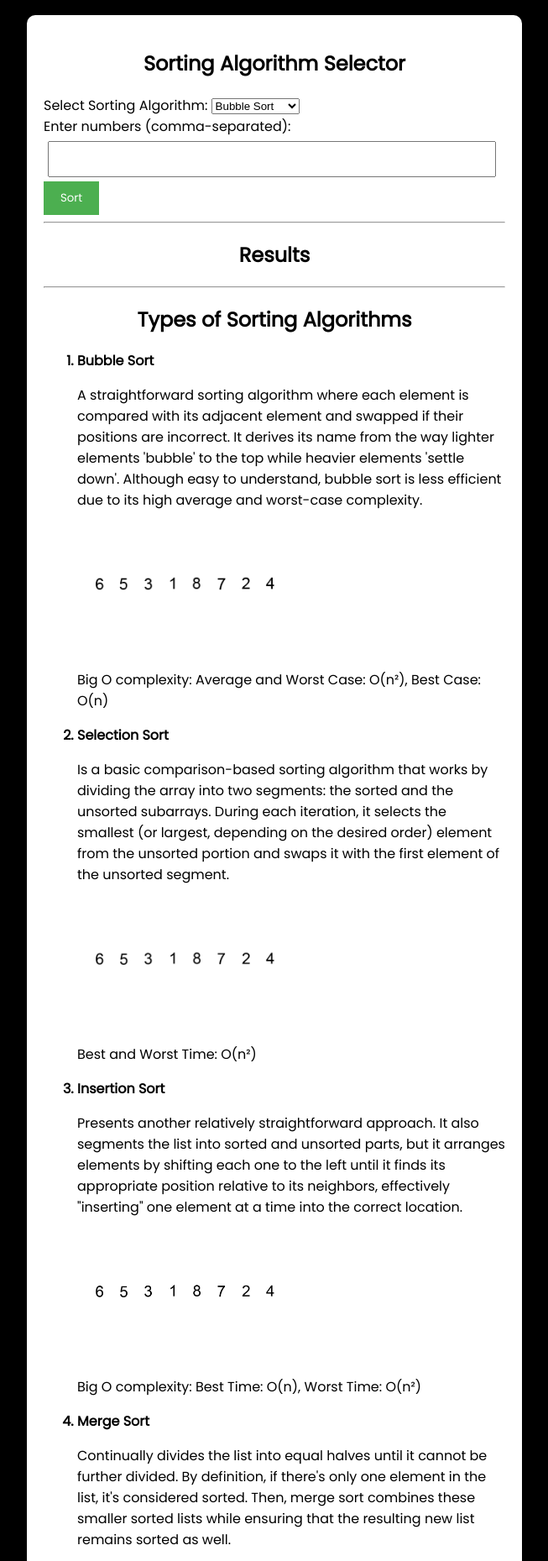
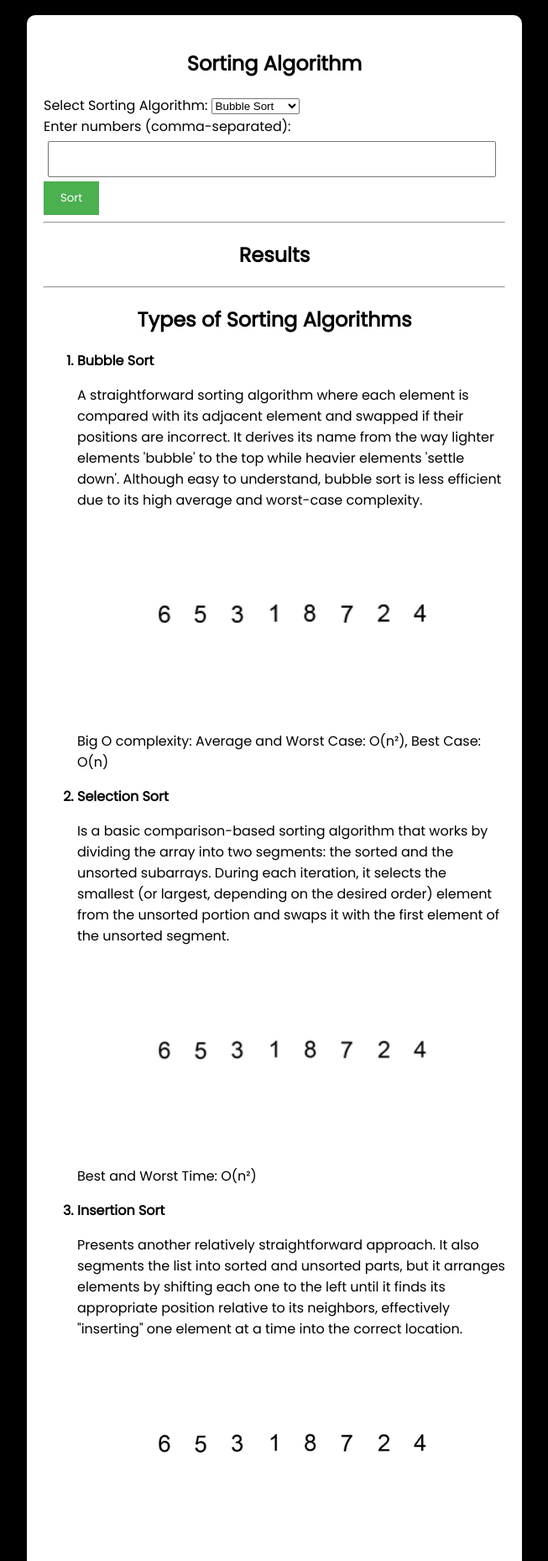
Before and after one commit to matchiko/DSAgroupprotoype, a Flask app: page /SortingAlgo.html in a window 1280 px wide. Shown: the part 38-1897 px from the top of the page at 84% size, without its empty margins (313-966 px from the left). Run offline with Flask 3, Linux system fonts and the light colour scheme.

Commit message:
Final files. Already presented.

```diff
--- a/app.py
+++ b/app.py
@@ -15,6 +15,7 @@ from selection_sort_algo import selection_sort
 from insertion_sort_algo import insertion_sort
 from merge_sort_algo import merge_sort
 from quick_sort_algo import quick_sort
+import time
 
 
 app = Flask(__name__, static_url_path='/static')
@@ -84,10 +85,9 @@ def enchanting_table():
             error = 'input is not integer. Please use integers only.'
             return render_template('HashFunction.html', cmd=None, numcommand=None, result=None, listall=None, error=error)
 
-        # check if the number is greater than or equal to one.
         numtype = int(numcommand)
         if numtype >= 1:
-            result = process_commands(my_array, cmd)  # Call the function directly
+            result = process_commands(my_array, cmd)
             return render_template('HashFunction.html', cmd=None, numcommand=None, result=result, listall=None, error=None)
         if numtype <= 0:
             error = 'input is less than 1. Please use an integer greater than or equal to 1.'
@@ -97,7 +97,6 @@ def enchanting_table():
 
 @app.route('/Postfix.html', methods=["GET", "POST"])
 def Postfix():
-    # Request Infix Expression
     if request.method == "POST":
         infix_str = request.form.get("infix")
 
@@ -115,7 +114,6 @@ def dir():
 
     numbers = range(1, 1001)
     test_data = ", ".join(map(str, numbers))
-    #print(test_data)
     if request.method == "POST":
         array_str = request.form.get("array")
         target_str = request.form.get("target")
@@ -126,7 +124,7 @@ def dir():
             target = int(target_str)
             low, high = 0, len(array) - 1
 
-            result = -1  # Initialize result before the conditional statements
+            result = -1
 
             if search_type == "exponential":
                 execution_time = timeit.timeit("exponential_search_wrapper(exponential_search, array, target)", globals={**globals(), "array": array, "target": target}, number=1)  * 1000
@@ -183,7 +181,8 @@ stations = [
     'Ortigas', 'Shaw Boulevard', 'Boni', 'Guadalupe', 'Buendia', 'Ayala',
     'Magallanes', 'Taft Avenue', 'Baclaran', 'EDSA', 'Libertad', 'Gil Puyat',
     'Vito Cruz', 'Quirino', 'Pedro Gil', 'United Nations', 'Central Terminal',
-    'Carriedo', 'Doroteo Jose', 'Bambang', 'Tayuman', 'Recto', 'Legarda',
+    'Carriedo', 'Doroteo Jose', 'Bambang', 'Tayuman', 'Blumetritt', 'Abad Santos',
+    'R. Papa', '5th Avenue', 'Monumento', 'Balintawak', 'Roosevelt',  'Recto', 'Legarda',
     'Pureza', 'V. Mapa', 'J. Ruiz', 'Gilmore', 'Betty Go-Belmonte',
     'Araneta Center-Cubao', 'Anonas', 'Katipunan', 'LRT Santolan', 'Marikina',
     'Antipolo'
@@ -203,6 +202,7 @@ def train():
     else:
         return render_template('graphs.html', stations=stations)
 
+
 @app.route('/SortingAlgo.html', methods=['GET', 'POST'])
 def sort():
     if request.method == 'POST':
@@ -215,6 +215,7 @@ def sort():
         input_array = list(map(int, input_array.split(',')))
 
         selected_algorithm = request.form.get('algorithm')
+        start_time = time.time()
 
         if selected_algorithm == 'bubble':
             sorted_array = bubble_sort(input_array)
@@ -229,7 +230,12 @@ def sort():
         else:
             sorted_array = input_array  # Default to the input array if no algorithm is selected
 
-        return render_template('SortingAlgo.html', result=sorted_array)
+        end_time = time.time()  # Record the end time
+
+        execution_time = end_time - start_time  # Calculate the execution time
+
+        return render_template('SortingAlgo.html', result=sorted_array, execution_time=execution_time)
+
 
     # If it's a GET request, render the initial page without any sorting results
     return render_template('SortingAlgo.html')
--- a/static/basic_style.css
+++ b/static/basic_style.css
@@ -208,9 +208,10 @@ li{
 }
 
 img{
-    height: 50%;
-    width: 50%;
-    margin: 0 auto;
+    display: block;
+    margin-left: auto;
+    margin-right: auto;
+    width: 75%;
 }
 
 button {
--- a/templates/SortingAlgo.html
+++ b/templates/SortingAlgo.html
@@ -14,7 +14,7 @@
         <a href="/MemberPage.html">CONTACT</a>
     </div>
     <br>
-    <div class="contact-container"><h2>Sorting Algorithm Selector</h2>
+    <div class="contact-container"><h2>Sorting Algorithm</h2>
         <form id="sortingForm" action="/SortingAlgo.html" method="post">
             <label for="algorithm">Select Sorting Algorithm: </label>
             <select id="algorithm" name="algorithm">
@@ -32,8 +32,12 @@
         </form>
         <hr>
             <h2>Results</h2>
-            {% if result %}
+                {% if result %}
                 <p>Sorted Array: {{ result|join(', ') }}</p>
+            {% endif %}
+
+            {% if execution_time is defined %}
+                <p><b>Execution Time:</b> {{ execution_time }} seconds</p>
             {% endif %}
             <hr>
             <h2>Types of Sorting Algorithms</h2>
--- a/templates/graphs.html
+++ b/templates/graphs.html
@@ -47,6 +47,7 @@
             <p>No path found from {{ start_station }} to {{ end_station }}</p>
         {% endif %}
         <hr>
+        <img src="static/css/public/LRT-MRT-ROUTES.jpg">
     </div>
 </body>
 </html>
```
Also changed, not shown: graph.py (+14 -0 lines), static/css/public/LRT-MRT-ROUTES.jpg (added).
